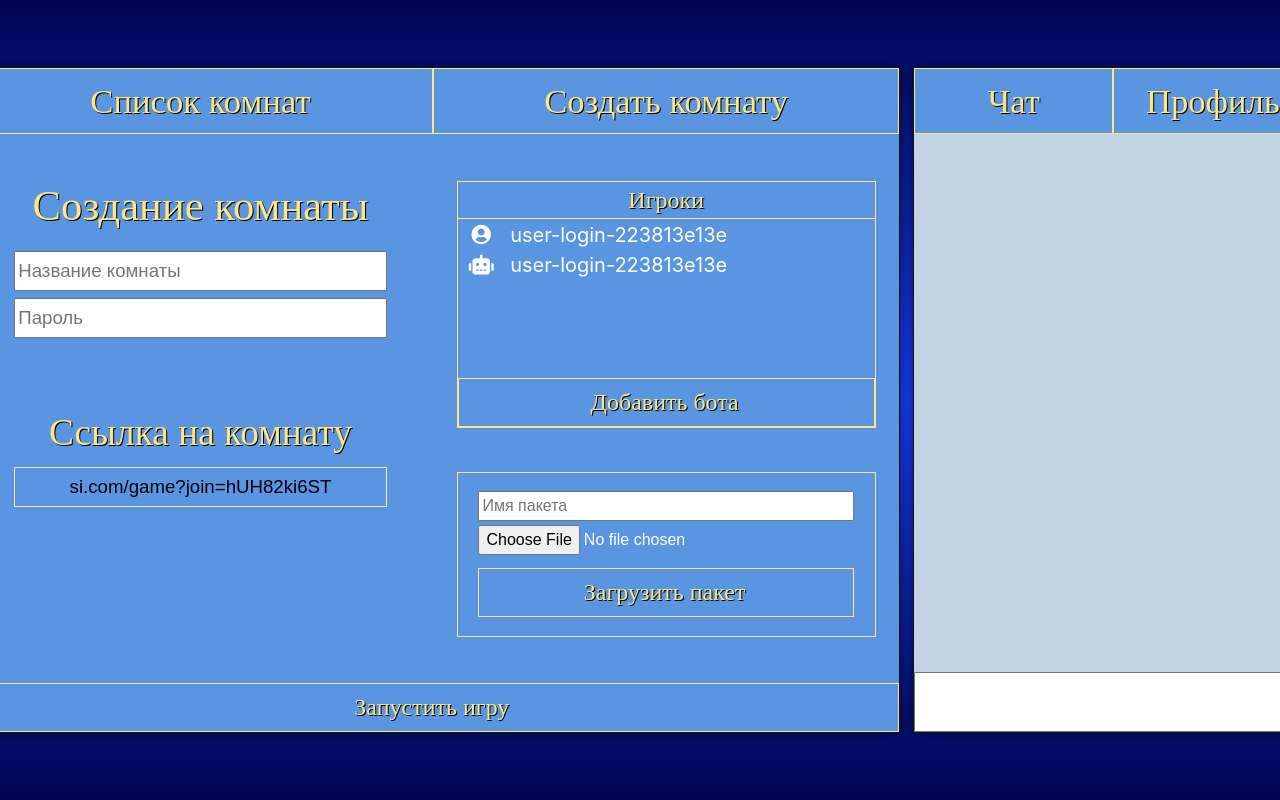
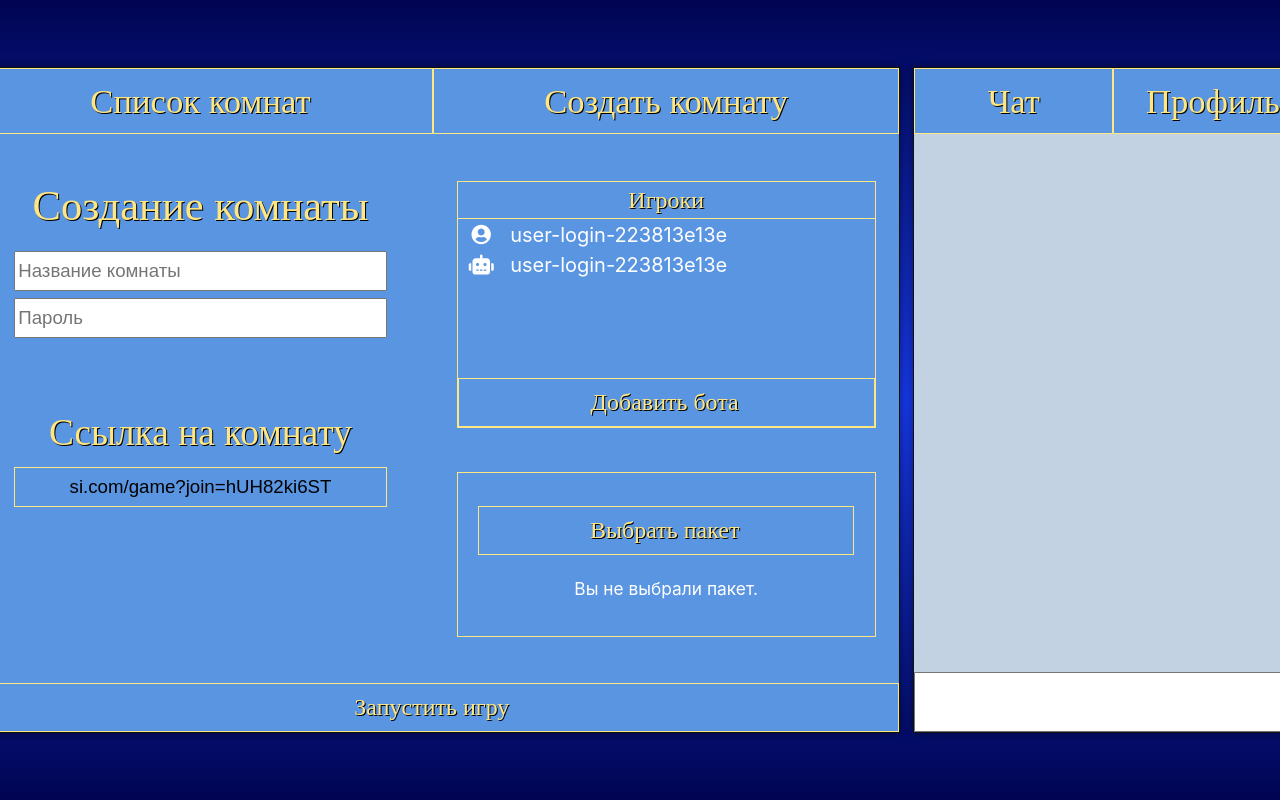
Before and after one commit to gurland/SIGame_web, a React (Create React App) app: page / in a window 1280 px wide. Both pictures are taken after a click on the element "Создать комнату". Shown: the top 800 px of the page. Built offline with nearby package versions, Linux system fonts and the light colour scheme; a web font is replaced by a local one.

Commit message:
Remake 'upload-package'-menu.

```diff
--- a/src/lobby/creation-menu/Package.css
+++ /dev/null
@@ -1,20 +0,0 @@
-.package{
-    width: 100%;
-    height: 20pt;
-
-    margin-bottom: 5pt;
-
-    border: blue solid 1px;
-    background-color: transparent;
-
-    cursor: pointer;
-    color: #111111;
-
-    text-align: center;
-
-    list-style-type: none;
-}
-
-.selected{
-    background-color: #633bf3;
-}
--- a/src/lobby/creation-menu/Package.js
+++ /dev/null
@@ -1,18 +0,0 @@
-import React, {Component} from 'react'
-
-import './Package.css'
-
-export default class Package extends Component{
-
-    render() {
-        return (
-            <li className={`package ${this.props.packageId === this.props.selectedPackageId ? 'selected' : null}`}
-                id={this.props.packageId}
-                onClick={this.props.onPackageClick}
-            >
-                {this.props.packageName}
-            </li>
-        );
-    }
-
-}
--- a/src/lobby/creation-menu/PackageUploader.css
+++ b/src/lobby/creation-menu/PackageUploader.css
@@ -22,6 +22,35 @@
     margin-bottom: 3pt;
 }
 
+#package-info #choose-file{
+    width: 0.1pt;
+    height: 0.1pt;
+    opacity: 0;
+    position: absolute;
+}
+
 #upload-package-btn{
-    margin-top: 7pt;
+    width: 90%;
+    color: #ffe682;
+    background-color: #5a95e2;
+    border: 1px solid #ffe682;
+    padding: 5px 10px 6px 7px;
+    font-family: SI, serif;
+    text-shadow: 1px 1px 0 #000;
+    font-size: 18pt;
+    cursor: pointer;
+    text-align: center;
 }
+
+#upload-package-btn:hover{
+    transition: 0.15s;
+    background-color: #186ca3;
+}
+
+#chosen-package-name{
+    width: 90%;
+    height: 10pt;
+
+    font-size: 13pt;
+    text-align: center;
+}
--- a/src/lobby/creation-menu/PackageUploader.js
+++ b/src/lobby/creation-menu/PackageUploader.js
@@ -1,35 +1,37 @@
 import React, {Component} from 'react'
 
-import Package from './Package'
 import './PackageUploader.css'
-import Button from "../../Button";
+
 
 export default class PackageUploader extends Component{
     constructor(props) {
         super(props);
 
-        this.state = {
-            selectedPackageId: 0
-
-        };
-
-        this.handlePackageClick = this.handlePackageClick.bind(this);
+        this.handleChange = this.handleChange.bind(this);
     }
 
-    handlePackageClick(id){
-        this.setState({
-            selectedPackageId: id
-        });
+    handleChange(){
+        let input = document.getElementById('choose-file');
+        let fileName = input.value.split('\\').pop();
+        let chosenFileName = document.getElementById('chosen-package-name');
+
+        chosenFileName.innerHTML = fileName;
     }
 
     render() {
         return (
             <form action="" className={'profile-element'} id={'upload-package'}>
                 <div id={'package-info'}>
-                    <input type="text" id={'package-name'} placeholder={'Имя пакета'}/>
-                    <input type="file" id={'choose-file'} accept={'.siq'}/>
+                    <input
+                        type="file"
+                        id={'choose-file'}
+                        accept={'.siq'}
+                        onChange={this.handleChange}/>
                 </div>
-                <Button btnClass={'form-element'} btnId={'upload-package-btn'} btnText={'Загрузить пакет'}/>
+                <label
+                    htmlFor="choose-file"
+                    id={'upload-package-btn'}>Выбрать пакет</label>
+                <span id={'chosen-package-name'}>Вы не выбрали пакет.</span>
             </form>
         );
     }
```
